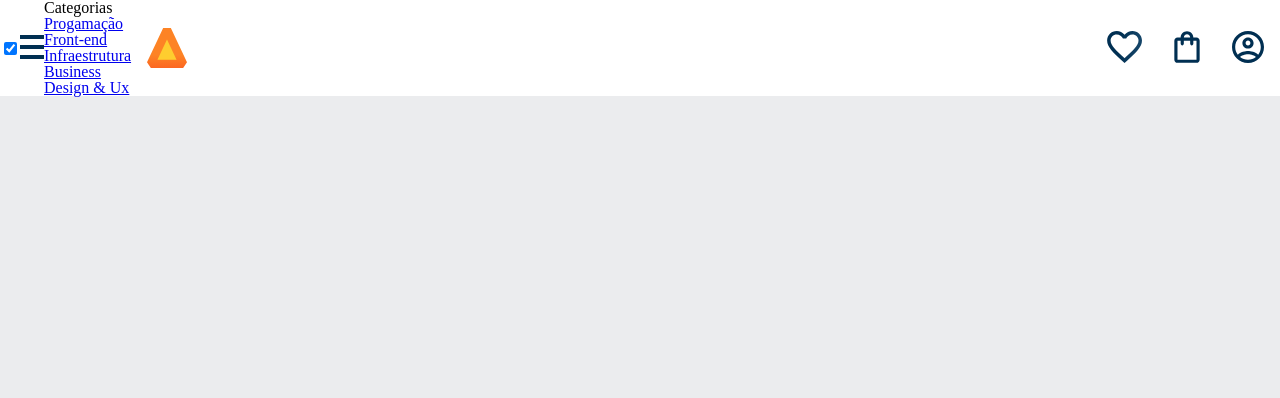
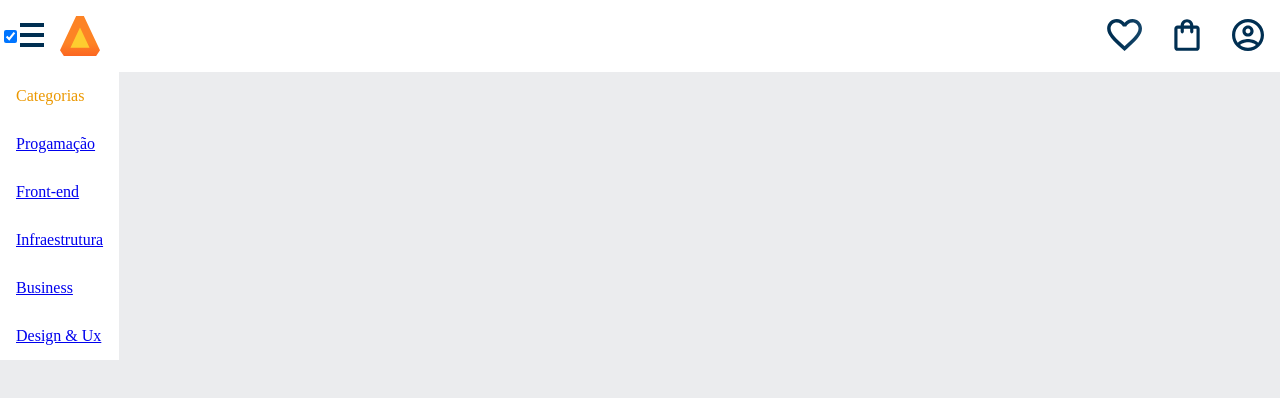
Before and after one commit to Charlizi/lilybi, a plain HTML site: page index.html in a window 1280 px wide. Both pictures are taken after a click on the checkbox 10 px from the left and 48 px from the top of the page. Drawn offline with Linux system fonts and the light colour scheme; files whose address does not match are found by name.

Commit message:
Add files via upload

```diff
--- a/header.css
+++ b/header.css
@@ -12,6 +12,7 @@
     display: flex;
     justify-content: space-between;
     align-items: center;
+    position: relative;
 }
 
 .container{
@@ -22,3 +23,22 @@
 .container__imagem{
     padding: 1em;
 }
+
+.lista-menu{
+    display: none;
+    position: absolute;
+    top: 100%;
+}
+
+.container__botao:checked ~ .lista-menu{
+    display: block;
+}
+
+.lista-menu__titulo, .lista-menu__item{
+    padding: 1em;
+    background-color: var(--branco);
+}
+
+.lista-menu__titulo{
+    color: var(--laranja);
+}
--- a/styles.css
+++ b/styles.css
@@ -3,6 +3,7 @@
 :root{
     --cor-de-fundo: #EBECEE;
     --branco: #FFFFFF;
+    --laranja: #EB9800;
 
 }
 
```
